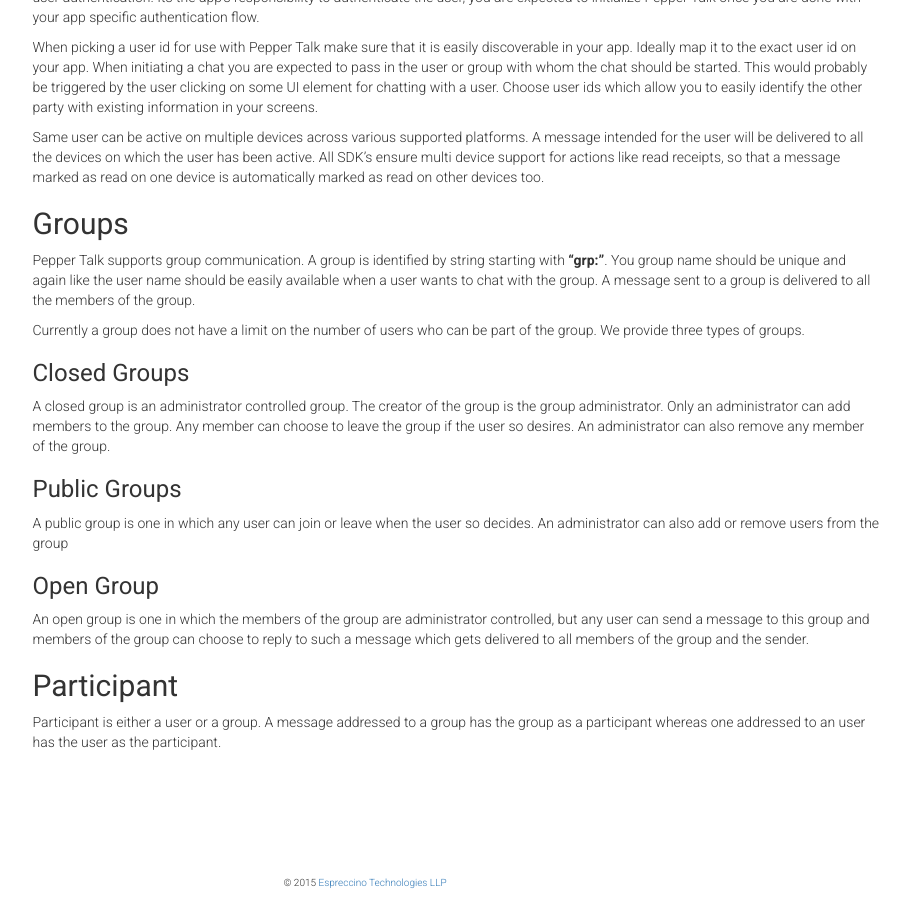
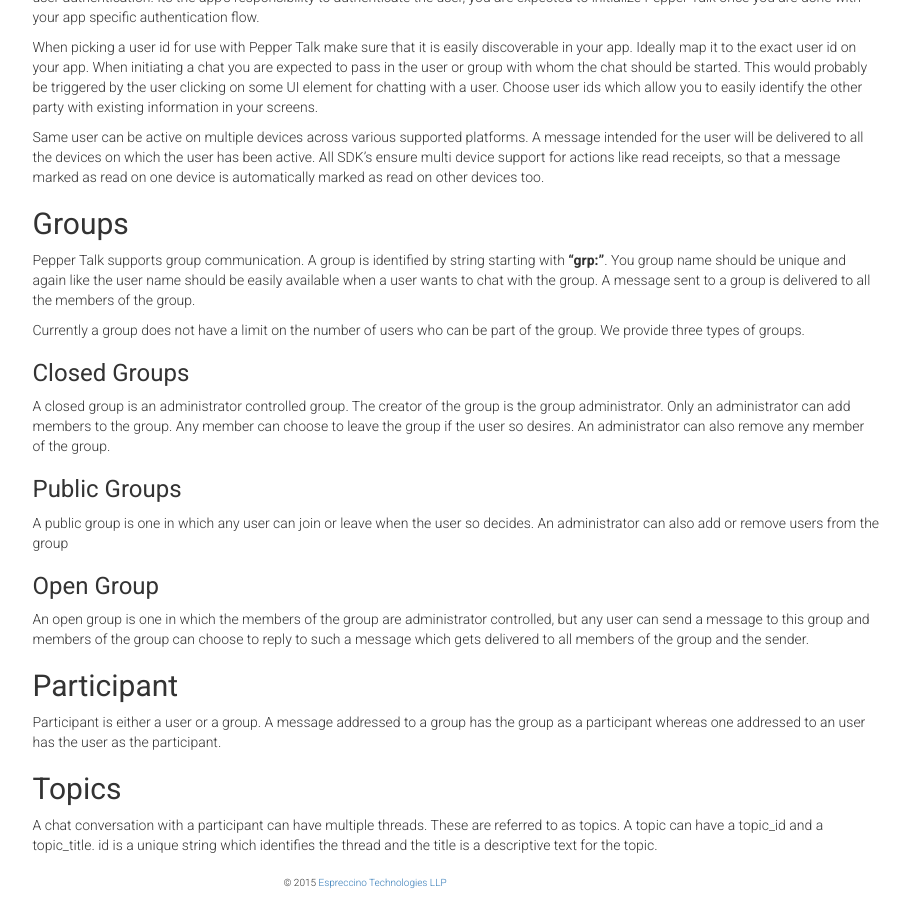
Before and after one commit to Espreccino/espreccino.github.io, a Jekyll site: the page built from index.md, in a window 1280 px wide and 900 px high, scrolled down 587 px. Shown: the whole window, without its empty margins (330-1240 px from the left). Built offline with Jekyll 4.4.1, drawn with Linux system fonts in a browser that asks for light colours; nearby versions of some CDN libraries; Markdown is read by kramdown in place of the engine named in the settings.

Commit message:
add topic intro

```diff
--- a/index.md
+++ b/index.md
@@ -45,3 +45,7 @@ An open group is one in which the members of the group are administrator control
 ## Participant
 
 Participant is either a user or a group. A message addressed to a group has the group as a participant whereas one addressed to an user has the user as the participant.
+
+## Topics
+
+A chat conversation with a participant can have multiple threads. These are referred to as topics. A topic can have a topic\_id and a topic\_title. id is a unique string which identifies the thread and the title is a descriptive text for the topic.
```
